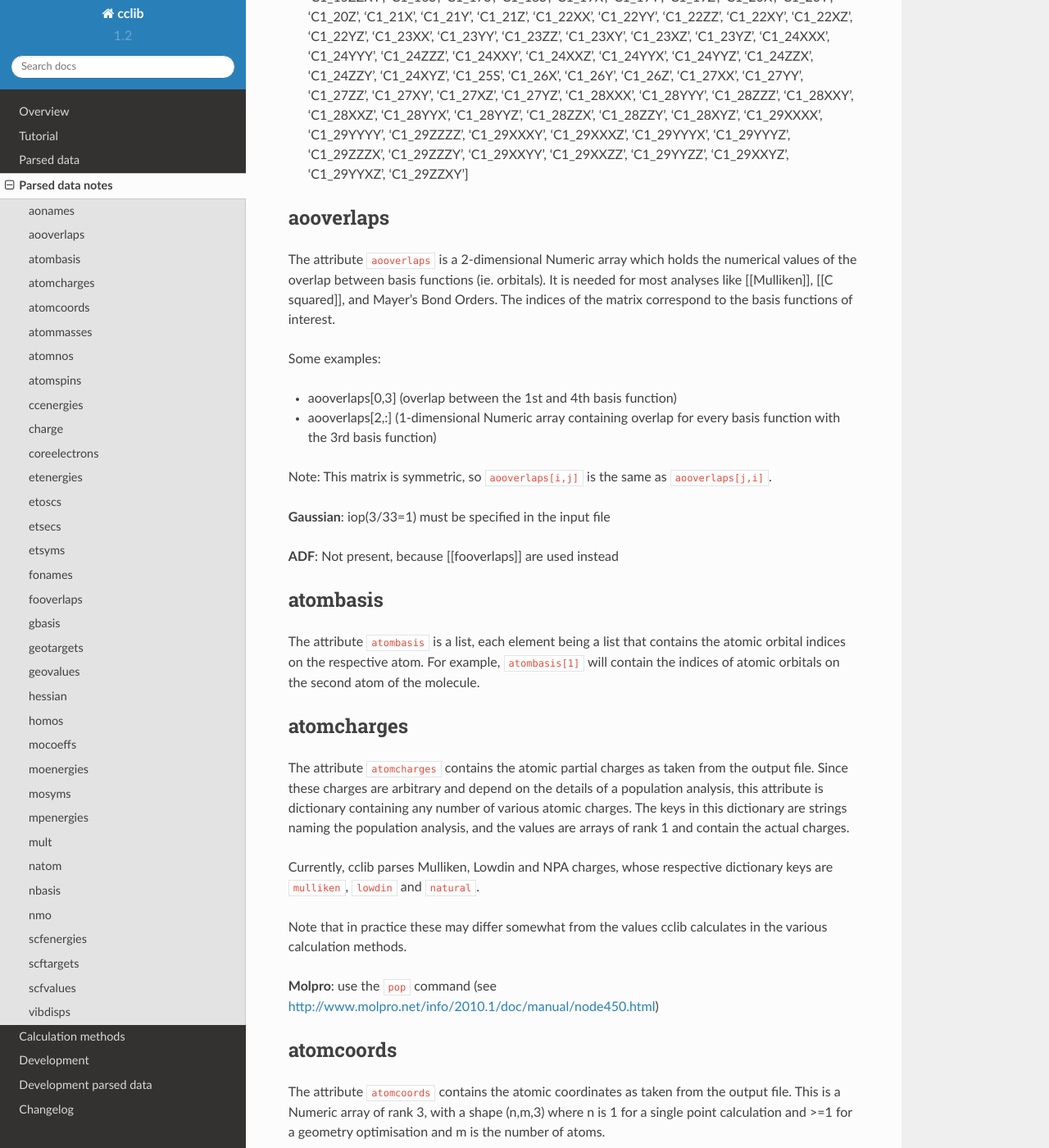
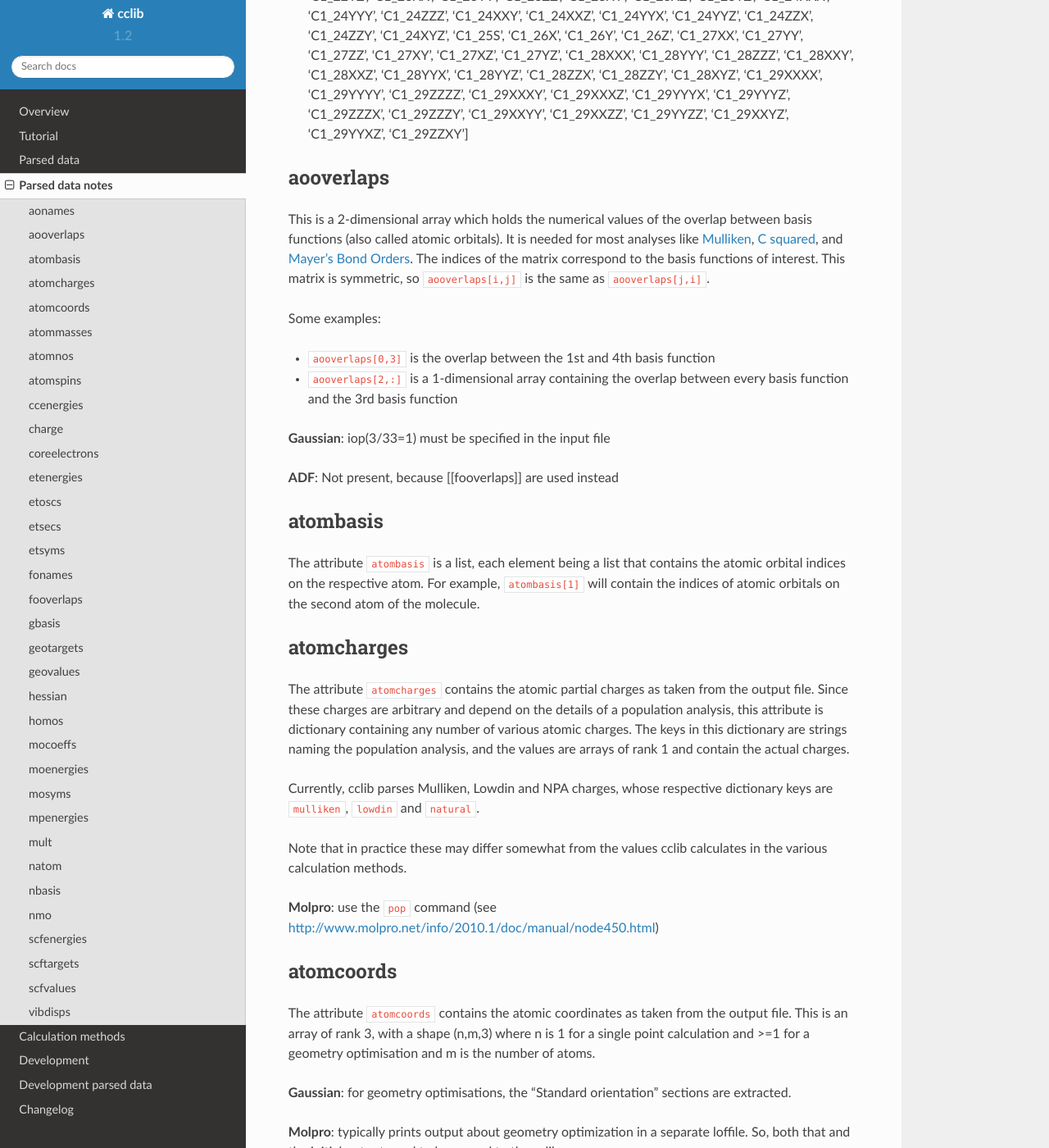
Before and after one commit to cclib/cclib.github.io, a Sphinx documentation site: the page built from sphinx/data_notes.rst, in a window 1280 px wide and 1400 px high, scrolled down 1384 px. Shown: the whole window at 82% size. Built offline with Sphinx 7.4.7 and the Read the Docs theme 2.0.0, drawn with Linux system fonts in a browser that asks for light colours; some of the changed text lies outside the part shown.

Commit message:
Update docs and fix some random formatting

```diff
--- a/coverage_dev.html
+++ b/coverage_dev.html
@@ -469,7 +469,7 @@
 <td>√</td>
 <td>√</td>
 <td>√</td>
-<td>T/D</td>
+<td>√</td>
 <td>√</td>
 <td>√</td>
 <td>T/D</td>
--- a/data_dev.html
+++ b/data_dev.html
@@ -765,7 +765,7 @@
 <td>√</td>
 <td>√</td>
 <td>√</td>
-<td>T/D</td>
+<td>√</td>
 <td>√</td>
 <td>√</td>
 <td>T/D</td>
--- a/sphinx/coverage_dev.rst
+++ b/sphinx/coverage_dev.rst
@@ -24,7 +24,7 @@
 fragnames      √              N/A            N/A            N/A            N/A            N/A            N/A            N/A            N/A
 frags          √              N/A            N/A            N/A            N/A            N/A            N/A            N/A            N/A
 freeenergy     T/D            T/D            T/D            √              T/D            T/D            T/D            T/D            T/D
-gbasis         T/D            √              √              √              T/D            √              √              T/D            T/D
+gbasis         T/D            √              √              √              √              √              √              T/D            T/D
 geotargets     √              √              √              √              √              √              √              √              T/D
 geovalues      √              √              √              √              √              √              √              √              T/D
 grads          T/D            T/D            T/D            √              T/D            T/D            T/D            T/D            T/D
--- a/sphinx/data_notes.rst
+++ b/sphinx/data_notes.rst
@@ -10,9 +10,7 @@
 aonames
 -------
 
-Atomic orbital names are stored in ``aonames``.
-
-These data are not normalised as the following examples show, although a reasonable attempt is made to get them close to each other. Users will need to know what each orbital is by knowing the basis set inside out, rather than relying on this data. Such is life, as GAMESS does not provide enough information.
+This attribute contains the atomic orbital names. These are not normalised as the following examples show, although a reasonable attempt is made to get them close to each other. Users will need to know what each orbital is by knowing the basis set inside out, rather than relying on this data. Such is life, as GAMESS does not provide enough information.
 
 * Gaussian gives names of the form: ['C1_1S', 'C1_2S', 'C1_2PX', 'C1_2PY', 'C1_2PZ', 'C2_1S', 'C2_2S', 'C2_2PX', 'C2_2PY', 'C2_2PZ', 'C3_1S', 'C3_2S', 'C3_2PX', 'C3_2PY', 'C3_2PZ', 'C4_1S', 'C4_2S', 'C4_2PX', 'C4_2PY', 'C4_2PZ', 'C5_1S', 'C5_2S', 'C5_2PX', 'C5_2PY', 'C5_2PZ', 'H6_1S', 'H7_1S', 'H8_1S', 'C9_1S', 'C9_2S', 'C9_2PX', 'C9_2PY', 'C9_2PZ', 'C10_1S', 'C10_2S', 'C10_2PX', 'C10_2PY', 'C10_2PZ', 'H11_1S', 'H12_1S', 'H13_1S', 'C14_1S', 'C14_2S', 'C14_2PX', 'C14_2PY', 'C14_2PZ', 'H15_1S', 'C16_1S', 'C16_2S', 'C16_2PX', 'C16_2PY', 'C16_2PZ', 'H17_1S', 'H18_1S', 'C19_1S', 'C19_2S', 'C19_2PX', 'C19_2PY', 'C19_2PZ', 'H20_1S']
 * GAMESS gives names of the form: ['C1_1S', 'C1_2S', 'C1_3X', 'C1_3Y', 'C1_3Z', 'C2_1S', 'C2_2S', 'C2_3X', 'C2_3Y', 'C2_3Z', 'C3_1S', 'C3_2S', 'C3_3X', 'C3_3Y', 'C3_3Z', 'C4_1S', 'C4_2S', 'C4_3X', 'C4_3Y', 'C4_3Z', 'C5_1S', 'C5_2S', 'C5_3X', 'C5_3Y', 'C5_3Z', 'C6_1S', 'C6_2S', 'C6_3X', 'C6_3Y', 'C6_3Z', 'H7_1S', 'H8_1S', 'H9_1S', 'H10_1S', 'C11_1S', 'C11_2S', 'C11_3X', 'C11_3Y', 'C11_3Z', 'C12_1S', 'C12_2S', 'C12_3X', 'C12_3Y', 'C12_3Z', 'H13_1S', 'H14_1S', 'C15_1S', 'C15_2S', 'C15_3X', 'C15_3Y', 'C15_3Z', 'C16_1S', 'C16_2S', 'C16_3X', 'C16_3Y', 'C16_3Z', 'H17_1S', 'H18_1S', 'H19_1S', 'H20_1S']
@@ -25,18 +23,20 @@
 aooverlaps
 ----------
 
-The attribute ``aooverlaps`` is a 2-dimensional Numeric array which holds the numerical values of the overlap between basis functions (ie. orbitals). It is needed for most analyses like [[Mulliken]], [[C squared]], and Mayer's Bond Orders. The indices of the matrix correspond to the basis functions of interest.
+This is a 2-dimensional array which holds the numerical values of the overlap between basis functions (also called atomic orbitals). It is needed for most analyses like `Mulliken`_, `C squared`_, and `Mayer's Bond Orders`_. The indices of the matrix correspond to the basis functions of interest. This matrix is symmetric, so ``aooverlaps[i,j]`` is the same as ``aooverlaps[j,i]``.
 
 Some examples:
 
-* aooverlaps[0,3] (overlap between the 1st and 4th basis function)
-* aooverlaps[2,:] (1-dimensional Numeric array containing overlap for every basis function with the 3rd basis function)
-
-Note: This matrix is symmetric, so ``aooverlaps[i,j]`` is the same as ``aooverlaps[j,i]``.
+* ``aooverlaps[0,3]`` is the overlap between the 1st and 4th basis function
+* ``aooverlaps[2,:]`` is a 1-dimensional array containing the overlap between every basis function and the 3rd basis function
 
 **Gaussian**: iop(3/33=1) must be specified in the input file
 
 **ADF**: Not present, because [[fooverlaps]] are used instead
+
+.. _`Mulliken`: methods.html#mulliken-population-analysis-mpa
+.. _`C squared`: methods.html#c-squared-population-analysis-cspa
+.. _`Mayer's Bond Orders`: methods.html#mayer-s-bond-orders
 
 atombasis
 ---------
@@ -57,7 +57,7 @@
 atomcoords
 ----------
 
-The attribute ``atomcoords`` contains the atomic coordinates as taken from the output file. This is a Numeric array of rank 3, with a shape (n,m,3) where n is 1 for a single point calculation and >=1 for a geometry optimisation and m is the number of atoms.
+The attribute ``atomcoords`` contains the atomic coordinates as taken from the output file. This is an array of rank 3, with a shape (n,m,3) where n is 1 for a single point calculation and >=1 for a geometry optimisation and m is the number of atoms.
 
 **Gaussian**: for geometry optimisations, the "Standard orientation" sections are extracted.
 
@@ -133,6 +133,7 @@
 ------
 
 The singly-excited configurations that contribute to electronic transitions are stored in ``etsecs``. It is a list (for each electronic transition from the reference ground state) of lists (for each singly-excited configuration) with three members each:
+
  * a tuple (moindex, alpha/beta), which indicates the MO where the transition begins
  * a tuple (moindex, alpha/beta), which indicates the MO where the transition ends
  * a float (which can be negative), the coefficient of this singly-excited configuration
@@ -192,7 +193,7 @@
 fooverlaps
 ----------
 
-Fooverlaps is a 2-dimensional Numeric array that holds numerical values for the spacial overlap between basis functions. It is very similar to [[aooverlaps]], but differs because of the way ADF performs the calculation (see below for more details). The matrix indices correspond to the fragment orbitals; see the examples listed for [[aonames]].
+Fooverlaps is a 2-dimensional array that holds numerical values for the spacial overlap between basis functions. It is very similar to [[aooverlaps]], but differs because of the way ADF performs the calculation (see below for more details). The matrix indices correspond to the fragment orbitals; see the examples listed for [[aonames]].
 
 **Background**
 
@@ -247,7 +248,7 @@
 geotargets
 ----------
 
-Geotargets are the target values of the criteria used to determine whether a geometry optimisation has converged. The targets are stored in a Numeric array of length ``n``, where ``n`` is the number of targets. The actual values of these criteria are stored for every optimization step in the attribute [[geovalues]].
+Geotargets are the target values of the criteria used to determine whether a geometry optimisation has converged. The targets are stored in an array of length ``n``, where ``n`` is the number of targets. The actual values of these criteria are stored for every optimization step in the attribute [[geovalues]].
 
 In **GAMESS UK**, the geometry convergence criteria for OPTIMIZE are:
  * maximum change in variables  <  TOL
@@ -287,7 +288,7 @@
 geovalues
 ---------
 
-These are the current values for the criteria used to determine whether a geometry has converged in the course of a geometry optimisation. It is a Numeric array of dimensions ``m x n``, where ``m`` is the number of geometry optimisation iterations and ``n`` the number of target criteria.
+These are the current values for the criteria used to determine whether a geometry has converged in the course of a geometry optimisation. It is an array of dimensions ``m x n``, where ``m`` is the number of geometry optimisation iterations and ``n`` the number of target criteria.
 
 Note that many programs print atomic coordinates before and after a geomtry optimization, which means that there will not necessarily be ``m`` elements in atomcoords_.
 
@@ -377,13 +378,13 @@
 mpenergies
 ----------
 
-The attribute ``mpenergies`` holds the total molecule energies including Möller-Plesset correlation energy corrections in a two-dimensional array. The array's shape is (n,L), where ``n`` is 1 for single point calculations and larger for optimizations, and ``L`` is the order at which the correction is truncated. The order of elements is ascending, so a single point MP5 calculation will yield mpenergies as ``[[E<sub>MP2</sub>, E<sub>MP3</sub>, E<sub>MP4</sub>, E<sub>MP5</sub>]]``.
+The attribute ``mpenergies`` holds the total molecule energies including Möller-Plesset correlation energy corrections in a two-dimensional array. The array's shape is (n,L), where ``n`` is 1 for single point calculations and larger for optimizations, and ``L`` is the order at which the correction is truncated. The order of elements is ascending, so a single point MP5 calculation will yield mpenergies as :math:`E_{MP2}, E_{MP3}, E_{MP4}, E_{MP5}`.
 
-* ``ADF``: does not perform such calculations.
-* ``GAMESS``: second-order corrections (MP2) are available in GAMESS-US, and MP2 through MP3 calcualtions in PC-GAMESS (use ``mplevl=n`` in the ``$contrl`` section).
-* ``GAMESS-UK``: MP2 through MP3 corrections are avaialbe.
-* ``Gaussian``: MP2 through MP5 energies are available using the ``MP`` keyword. For MP4 corrections, the energy with the most substitutions is used (SDTQ by default).
-* ``Jaguar``: the LMP2 is available.
+* **ADF**: does not perform such calculations.
+* **GAMESS**: second-order corrections (MP2) are available in GAMESS-US, and MP2 through MP3 calcualtions in PC-GAMESS (use ``mplevl=n`` in the ``$contrl`` section).
+* **GAMESS-UK**: MP2 through MP3 corrections are avaialbe.
+* **Gaussian**: MP2 through MP5 energies are available using the ``MP`` keyword. For MP4 corrections, the energy with the most substitutions is used (SDTQ by default).
+* **Jaguar**: the LMP2 is available.
 
 mult
 ----
@@ -423,7 +424,7 @@
 scftargets
 ----------
 
-Target values for criteria for determining whether the SCF has converged, whose values are stored in a Numeric array of dimension ``n x m``, where ``n`` is the number of geometry optimisation cycles (1 for a single point calculation) and ``m`` is the number of criteria.
+Target values for criteria for determining whether the SCF has converged, whose values are stored in an array of dimension ``n x m``, where ``n`` is the number of geometry optimisation cycles (1 for a single point calculation) and ``m`` is the number of criteria.
 
 The criteria vary from program to program, and depending on the program they may be constant for the whole of a geometry optimisation or they may be different for each geometry optimisation cycle. A more complete description follows.
 
@@ -472,7 +473,7 @@
 scfvalues
 ---------
 
-The attribute ``scfvalues`` is a list (one element for each step in a geometry optimisation) of Numeric arrays of dimension ``n x m``, where ``n`` is the number of SCF cycles required for convergence and ``m`` is the number of SCF convergence target criteria.
+The attribute ``scfvalues`` is a list (one element for each step in a geometry optimisation) of arrays of dimension ``n x m``, where ``n`` is the number of SCF cycles required for convergence and ``m`` is the number of SCF convergence target criteria.
 
 For some packages, you may need to include a directive to make sure that SCF convergence information is printed to the log file:
 * Gaussian requires the [http://www.gaussian.com/g_tech/g_ur/k_route.htm route section] to start with #P
```
Also changed, not shown: other parts of sphinx/data_notes.rst (+2 -2 lines), data_notes.html (+27 -25 lines), searchindex.js, 2 other files.
